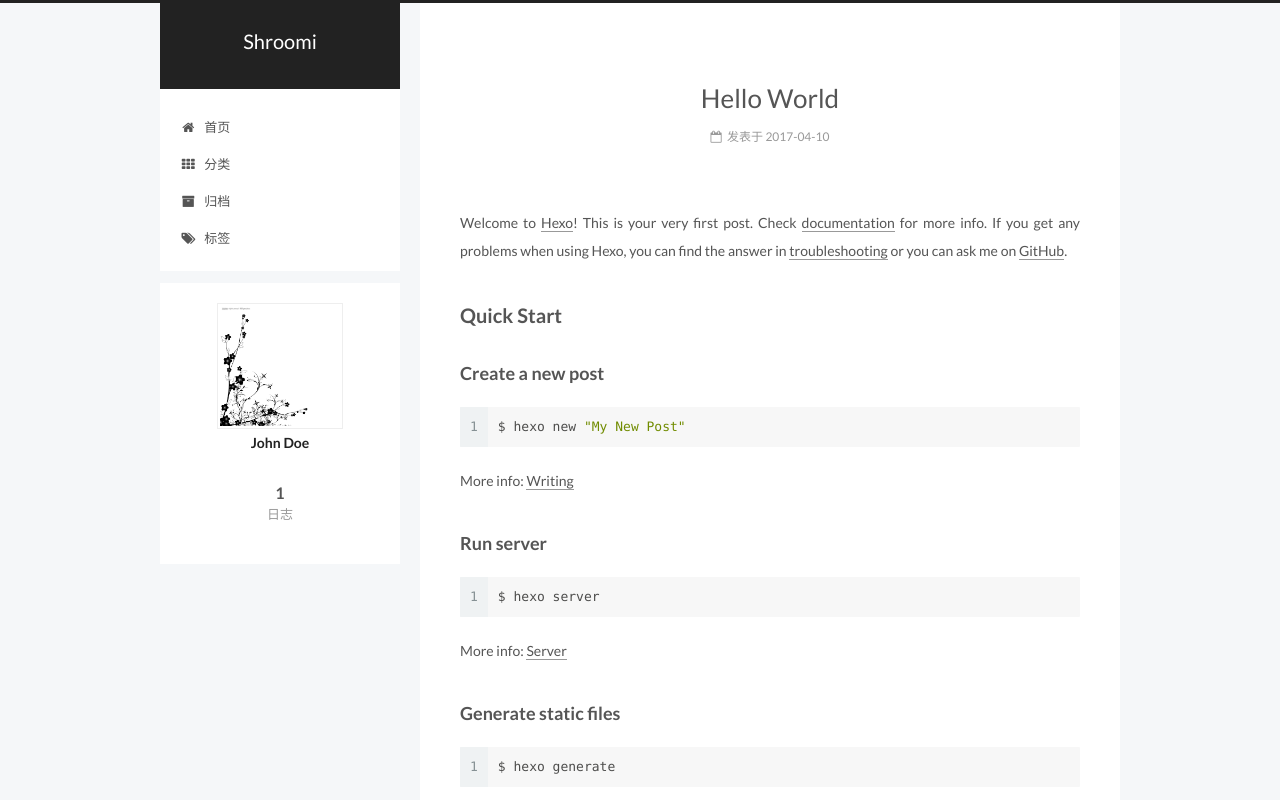
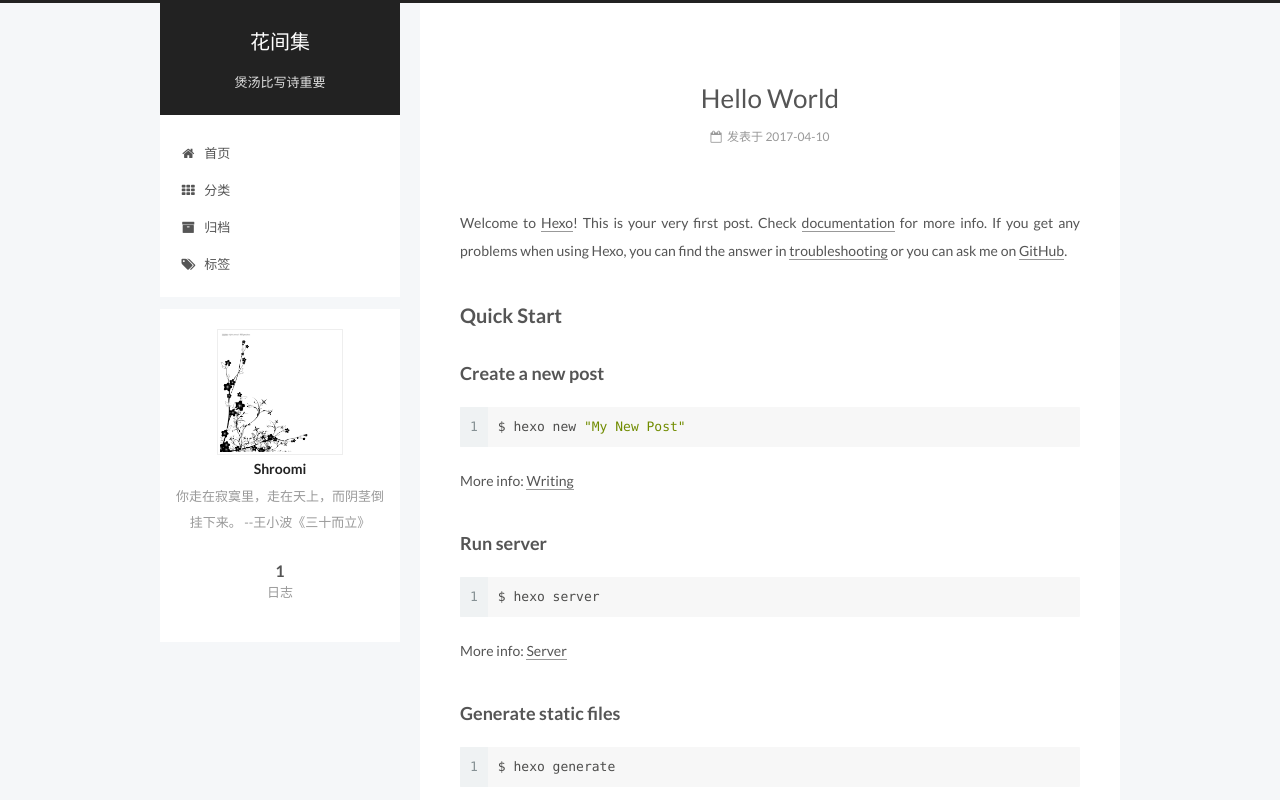
Before and after one commit to Shroomi/Shroomi.github.io, a plain HTML site: page index.html in a window 1280 px wide. Shown: the top 800 px of the page. Drawn offline with Linux system fonts and the light colour scheme.

Commit message:
Site updated: 2017-04-22 23:54:17

```diff
--- a/css/main.css
+++ b/css/main.css
@@ -1692,7 +1692,7 @@ pre .javascript .function {
   width: 4px;
   height: 4px;
   border-radius: 50%;
-  background: #525eff;
+  background: #0ddf05;
 }
 .links-of-blogroll {
   font-size: 13px;
--- a/index.html
+++ b/index.html
@@ -87,12 +87,15 @@
 
 
 
+<meta name="description" content="你走在寂寞里，走在天上，而阴茎倒挂下来。 --王小波《三十而立》">
 <meta property="og:type" content="website">
-<meta property="og:title" content="Shroomi">
+<meta property="og:title" content="花间集">
 <meta property="og:url" content="http://yoursite.com/index.html">
-<meta property="og:site_name" content="Shroomi">
+<meta property="og:site_name" content="花间集">
+<meta property="og:description" content="你走在寂寞里，走在天上，而阴茎倒挂下来。 --王小波《三十而立》">
 <meta name="twitter:card" content="summary">
-<meta name="twitter:title" content="Shroomi">
+<meta name="twitter:title" content="花间集">
+<meta name="twitter:description" content="你走在寂寞里，走在天上，而阴茎倒挂下来。 --王小波《三十而立》">
 
 
 
@@ -126,7 +129,7 @@
 
 
 
-  <title> Shroomi </title>
+  <title> 花间集 </title>
 </head>
 
 <body itemscope itemtype="http://schema.org/WebPage" lang="zh-Hans">
@@ -164,12 +167,12 @@
     <div class="custom-logo-site-title">
       <a href="/"  class="brand" rel="start">
         <span class="logo-line-before"><i></i></span>
-        <span class="site-title">Shroomi</span>
+        <span class="site-title">花间集</span>
         <span class="logo-line-after"><i></i></span>
       </a>
     </div>
 
-        <p class="site-subtitle"></p>
+        <p class="site-subtitle">煲汤比写诗重要</p>
 
   </div>
 
@@ -260,13 +263,13 @@
     <link itemprop="mainEntityOfPage" href="http://yoursite.com/2017/04/10/hello-world/">
 
     <span hidden itemprop="author" itemscope itemtype="http://schema.org/Person">
-      <meta itemprop="name" content="John Doe">
+      <meta itemprop="name" content="Shroomi">
       <meta itemprop="description" content="">
       <meta itemprop="image" content="/images/flowers.png">
     </span>
 
     <span hidden itemprop="publisher" itemscope itemtype="http://schema.org/Organization">
-      <meta itemprop="name" content="Shroomi">
+      <meta itemprop="name" content="花间集">
     </span>
 
 
@@ -411,10 +414,10 @@
         <div class="site-author motion-element" itemprop="author" itemscope itemtype="http://schema.org/Person">
           <img class="site-author-image" itemprop="image"
                src="/images/flowers.png"
-               alt="John Doe" />
-          <p class="site-author-name" itemprop="name">John Doe</p>
+               alt="Shroomi" />
+          <p class="site-author-name" itemprop="name">Shroomi</p>
 
-              <p class="site-description motion-element" itemprop="description"></p>
+              <p class="site-description motion-element" itemprop="description">你走在寂寞里，走在天上，而阴茎倒挂下来。 --王小波《三十而立》</p>
 
         </div>
         <nav class="site-state motion-element">
@@ -472,7 +475,7 @@
   <span class="with-love">
     <i class="fa fa-heart"></i>
   </span>
-  <span class="author" itemprop="copyrightHolder">John Doe</span>
+  <span class="author" itemprop="copyrightHolder">Shroomi</span>
 </div>
 
 
```
Also changed, not shown: 2017/04/10/hello-world/index.html (+10 -10 lines), archives/2017/04/index.html (+13 -10 lines), archives/2017/index.html (+13 -10 lines), archives/index.html (+13 -10 lines), categories/index.html (+11 -8 lines), tags/index.html (+11 -8 lines).
